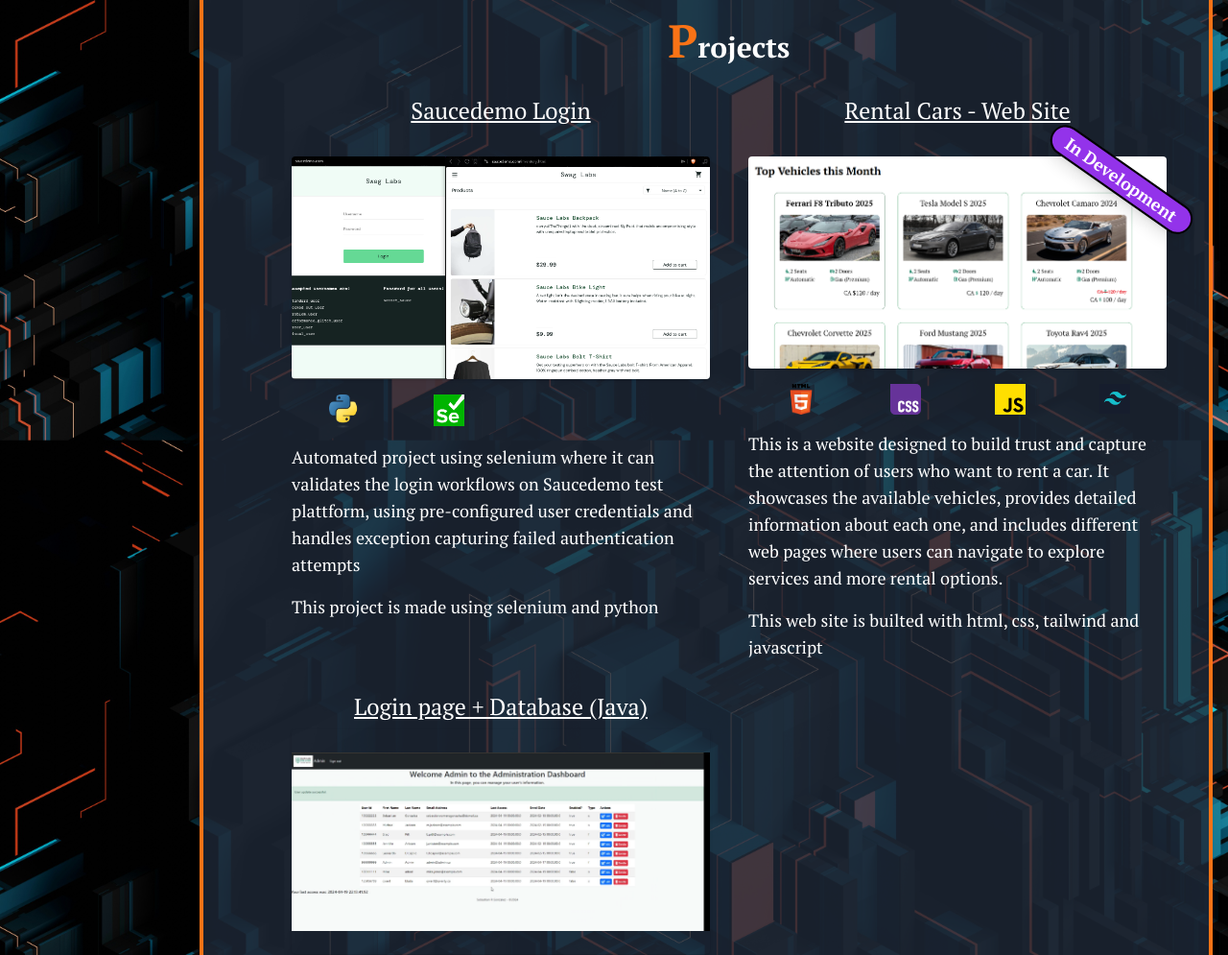
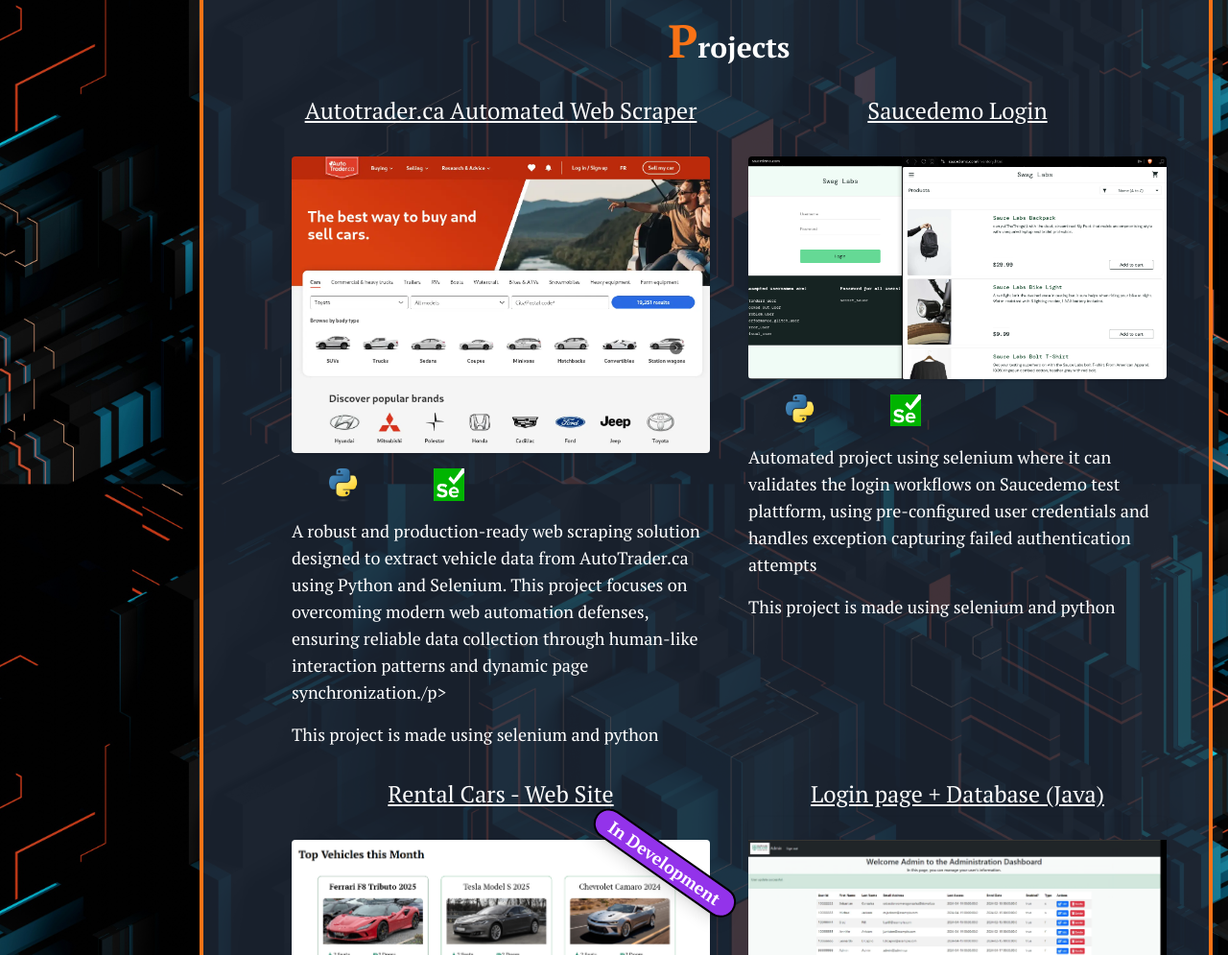
Before and after one commit to Sebachorx7/portafolio.page, a website: page index.html in a window 1280 px wide. Shown: the part 1920-2915 px from the top of the page at 96% size. Drawn offline with nearby package versions, Linux system fonts and the light colour scheme.

Commit message:
update projects

```diff
--- a/index.html
+++ b/index.html
@@ -33,7 +33,7 @@
             <svg xmlns="http://www.w3.org/2000/svg" width="24" height="24" viewBox="0 0 24 24" fill="none" stroke="currentColor" stroke-width="2" stroke-linecap="round" stroke-linejoin="round" class="lucide lucide-mail  text-white transition duration-500 group-hover:text-white"><rect width="20" height="16" x="2" y="4" rx="2"/><path d="m22 7-8.97 5.7a1.94 1.94 0 0 1-2.06 0L2 7"/></svg>
 
           </a>
-          <a href="./documents/Sebastian Romero Gonzalez - Developer.pdf" target="_blank" class="group bg-gray-800  px-3 py-1 rounded flex items-center gap-2 border border-orange-500 transition duration-500 hover:bg-black">
+          <a href="./documents/Sebastian Romero Gonzalez - Automation Analyst & Python Developer" target="_blank" class="group bg-gray-800  px-3 py-1 rounded flex items-center gap-2 border border-orange-500 transition duration-500 hover:bg-black">
             <svg xmlns="http://www.w3.org/2000/svg" width="24" height="24" viewBox="0 0 24 24" fill="none" stroke="currentColor" stroke-width="2" stroke-linecap="round" stroke-linejoin="round" class="lucide lucide-file-down  text-orange-500 transition duration-500 group-hover:text-white"><path d="M15 2H6a2 2 0 0 0-2 2v16a2 2 0 0 0 2 2h12a2 2 0 0 0 2-2V7Z"/><path d="M14 2v4a2 2 0 0 0 2 2h4"/><path d="M12 18v-6"/><path d="m9 15 3 3 3-3"/></svg>
           </a>
           <a href="https://github.com/Sebachorx7?tab=repositories" target="_blank" class="group bg-gray-800 text-white px-3 py-1 rounded flex items-center gap-2 border border-orange-500 transition duration-500 hover:bg-black">
@@ -215,6 +215,32 @@
 
           <div class="grid grid-cols-1 md:grid-cols-2 gap-4 mx-auto text-lg">
 
+            <!-- Project #8 -->
+              <div class="px-3">
+
+              <a href="https://github.com/Sebachorx7/autotraderca_webscrapping.git" target = "_blank" >
+                <h3 class="text-2xl mb-2 text-center underline">Autotrader.ca Automated Web Scraper</h3>
+
+                <div class="relative w-full pt-6">
+                  <img src="./images/autotrader.webp" class="w-full h-auto rounded shadow"/>
+
+                  <!-- ribbon diagonal -->
+                  <!-- <div class="absolute top-8 -right-10 bg-purple-600 text-white font-bold px-4 py-0.8 rotate-[35deg] shadow-lg rounded-full border-2 border-black">
+                    In Development
+                  </div> -->
+                </div>
+                <div class="grid grid-cols-4 justify-items-center pt-4 pb-4">
+                    <img class="w-8" src="./images/python.webp" alt="">
+                    <img class="w-8" src="./images/selenium.png" alt="">
+                </div>
+                </a>
+                <p>A robust and production-ready web scraping solution designed to extract vehicle data from AutoTrader.ca using Python and Selenium. This project focuses on overcoming modern web automation defenses, ensuring reliable data collection through human-like interaction patterns and dynamic page synchronization./p>
+                <p class="pt-4 pb-4">This project is made using selenium and python</p>
+                <!-- <div class="flex justify-center" id="readmore-btn">
+                  <button class="bg-orange-500 rounded-xl p-2.5">Read More</button>
+                </div> -->
+                <hr class="md:hidden mr-16 ml-16 border-orange-500 pb-8">
+              </div>
             <!-- Project #7 -->
               <div class="px-3">
 
```
Also changed, not shown: images/autotrader.webp (added).
